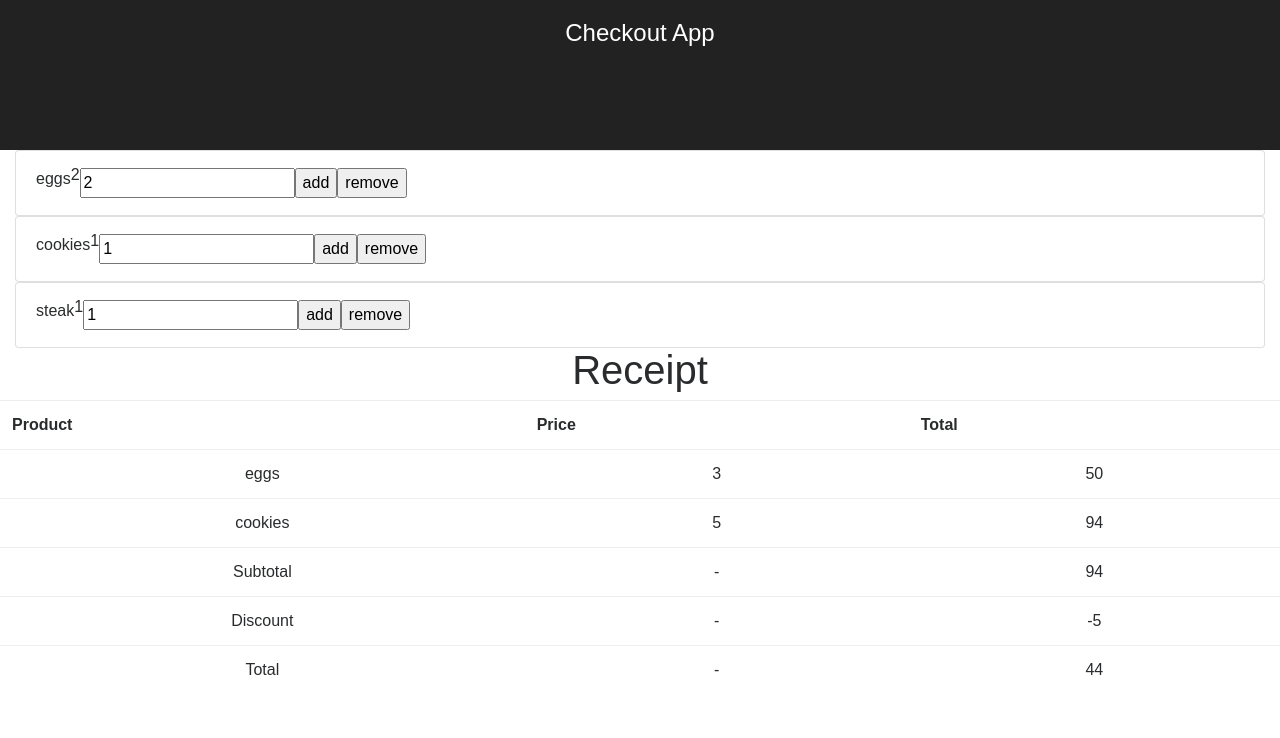
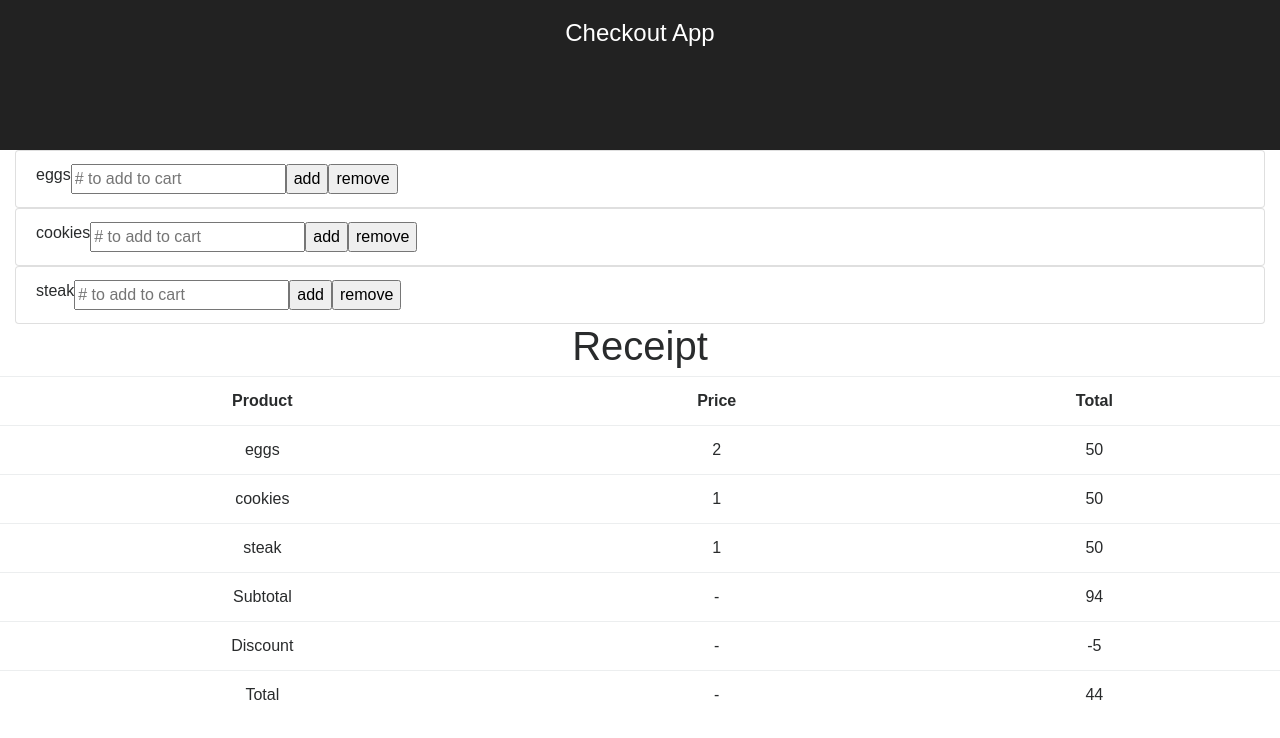
Before and after one commit to rickyforr/checkout-app, a React (Create React App) app in the folder checkout-app/: page / in a window 1280 px wide. Shown: the top 738 px of the page. Built offline with nearby package versions, Linux system fonts and the light colour scheme.

Commit message:
working on input limit when inventory limit is reached

```diff
--- a/checkout-app/src/App.css
+++ b/checkout-app/src/App.css
@@ -22,6 +22,10 @@
   font-size: large;
 }
 
+th {
+  text-align: center;
+}
+
 @keyframes App-logo-spin {
   from { transform: rotate(0deg); }
   to { transform: rotate(360deg); }
--- a/checkout-app/src/App.js
+++ b/checkout-app/src/App.js
@@ -1,32 +1,21 @@
 import React, { Component } from 'react';
-import logo from './logo.svg';
 import './App.css';
 import Cart from './Cart'
 import Receipt from './Receipt'
 
 class App extends Component {
-
     constructor(props) {
         super(props);
         this.state = {
-            'products': {
-                eggs: {
-                     price: 3,
-                     quantity: 20
-                },
-                cookies: {
-                     price: 5,
-                     quantity: 15
-                },
-                steaks: {
-                    price: 15,
-                    quantity: 10
-                }
+            "products": {
+                "eggs": { "price": 3, "quantity": 20 },
+                "cookies": { "price": 5, "quantity": 15 },
+                "steaks": { "price": 15, "quantity": 10 }
             },
-            'cart': [
-                { id: 1, product:'eggs', quantity: 2 },
-                { id: 2, product: 'cookies', quantity: 1 },
-                { id: 3, product: 'steak', quantity: 1 }
+            "cart": [
+                { "id": 1, "product": "eggs", "quantity": 2 },
+                { "id": 2, "product": "cookies", "quantity": 1 },
+                { "id": 3, "product": "steak", "quantity": 1 }
             ]
         }
     }
@@ -35,14 +24,11 @@ class App extends Component {
         console.log('from App handleAdd', 'num:',quantity, 'id:',id);
         const products = this.state.cart.map((product) => {
             if (product.id === id) {
-                product.quantity = quantity;
+                product.quantity = product.quantity + Number(quantity);
             }
-
             return product;
         });
-
-        console.log(products);
-       this.setState({'products': this.state.products, 'cart': products})
+       this.setState({'products': this.state.products, 'cart': products});
        console.log(this.state)
     };
 
@@ -53,9 +39,34 @@ class App extends Component {
           <h1 className="App-title">Checkout App</h1>
         </header>
           <div className="container-fluid">
-          {this.state.cart.map((cart) => <Cart cart={cart} key={cart.id}  handleAddProduct={(id, quantity) => this.handleAddProduct(id, quantity)}/> )}
+          {this.state.cart.map((cart) => <Cart inventory={this.state.products} cart={cart} key={cart.id}  handleAddProduct={(id, quantity) => this.handleAddProduct(id, quantity)}/> )}
           </div>
-          <Receipt/>
+          <h1>Receipt</h1>
+          <table className="table">
+              <tbody>
+              <tr>
+                  <th>Product</th>
+                  <th>Price</th>
+                  <th>Total</th>
+              </tr>
+          {this.state.cart.map((cart) => <Receipt cart={cart} key={cart.id}/> )}
+              <tr>
+                  <td>Subtotal</td>
+                  <td>-</td>
+                  <td>94</td>
+              </tr>
+              <tr>
+                  <td>Discount</td>
+                  <td>-</td>
+                  <td>-5</td>
+              </tr>
+              <tr>
+                  <td>Total</td>
+                  <td>-</td>
+                  <td>44</td>
+              </tr>
+              </tbody>
+          </table>
       </div>
     );
   }
--- a/checkout-app/src/Cart.js
+++ b/checkout-app/src/Cart.js
@@ -17,9 +17,16 @@ class Cart extends Component {
     };
 
     handleQuantity = function (e) {
-        console.log(e.target.value);
-        this.setState({quantity: e.target.value});
-        console.log('from handleQuantity', this.state)
+        console.log(e.target.max);
+        if (e.target.value < e.target.max)
+        {
+            this.setState({quantity: e.target.value});
+            console.log('from handleQuantity', this.state)
+        }
+        else {
+            const message = (<p>Too High</p>);
+            console.log(message)
+        }
     };
 
     render() {
@@ -29,8 +36,7 @@ class Cart extends Component {
                     <ul className="list-group">
                         <li className="list-group-item">
                             <label>{this.props.cart.product}</label>
-                            <p>{this.props.cart.quantity}</p>
-                            <input type="number" onInput = {this.handleQuantity } defaultValue={this.props.cart.quantity}/>
+                            <input type="number" max='10' onInput = {this.handleQuantity } placeholder='# to add to cart'/>
                             <button onClick={(e) => this.handleAddProduct(e) }>add</button>
                             <button>remove</button>
                         </li>
--- a/checkout-app/src/Receipt.js
+++ b/checkout-app/src/Receipt.js
@@ -5,43 +5,11 @@ class Receipt extends Component {
 
     render() {
         return (
-            <div>
-                <h1>Receipt</h1>
-                <table className="table">
-                    <tbody>
-                    <tr>
-                        <th>Product</th>
-                        <th>Price</th>
-                        <th>Total</th>
-                    </tr>
-                    <tr>
-                        <td>eggs</td>
-                        <td>3</td>
-                        <td>50</td>
-                    </tr>
-                    <tr>
-                        <td>cookies</td>
-                        <td>5</td>
-                        <td>94</td>
-                    </tr>
-                    <tr>
-                        <td>Subtotal</td>
-                        <td>-</td>
-                        <td>94</td>
-                    </tr>
-                    <tr>
-                        <td>Discount</td>
-                        <td>-</td>
-                        <td>-5</td>
-                    </tr>
-                    <tr>
-                        <td>Total</td>
-                        <td>-</td>
-                        <td>44</td>
-                    </tr>
-                    </tbody>
-                </table>
-            </div>
+            <tr>
+                <td>{this.props.cart.product}</td>
+                <td>{this.props.cart.quantity}</td>
+                <td>50</td>
+            </tr>
         );
     }
 }
```
